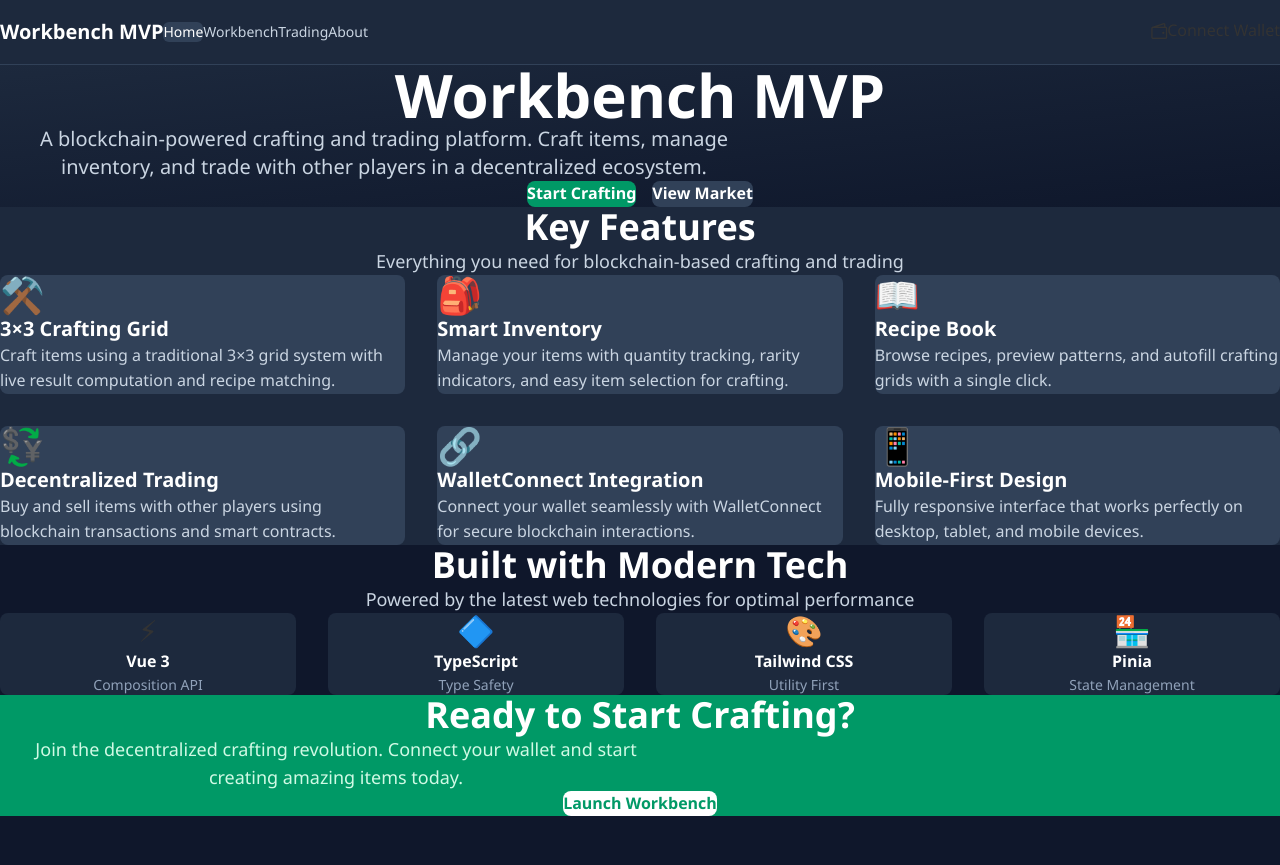
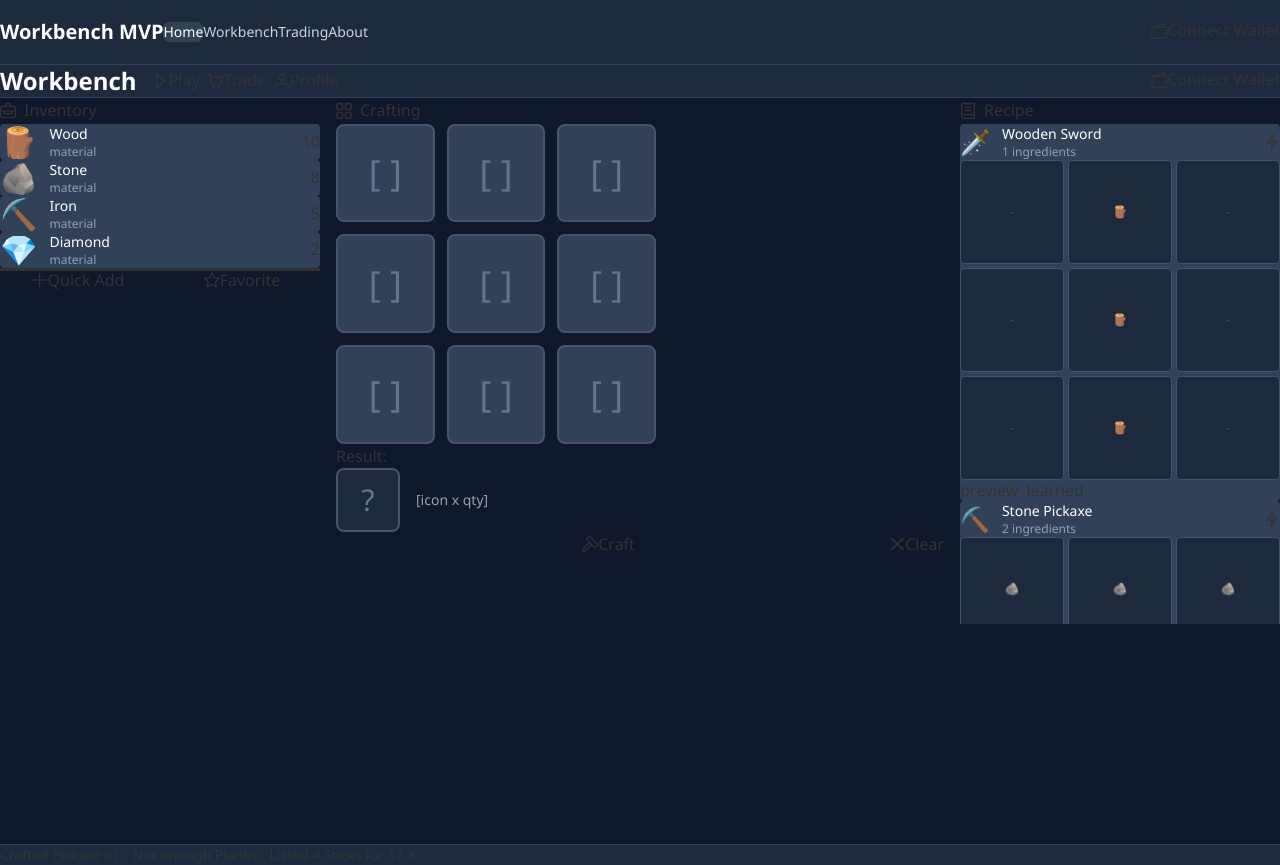
Before and after one commit to thundernan/workbench, a Vue app in the folder client/: page / in a window 1280 px wide. Built offline with nearby package versions, Linux system fonts and the light colour scheme.

Commit message:
feat: Revamp CraftingGrid and Home page layout for improved user experience

```diff
--- a/client/src/views/Home.vue
+++ b/client/src/views/Home.vue
@@ -1,168 +1,269 @@
 <template>
-  <div class="home bg-slate-900 min-h-screen">
-    <!-- Hero Section -->
-    <div class="relative bg-gradient-to-br from-slate-800 to-slate-900 py-20">
-      <div class="max-w-7xl mx-auto px-4 sm:px-6 lg:px-8">
-        <div class="text-center">
-          <h1 class="text-4xl md:text-6xl font-bold text-white mb-6">
-            Workbench MVP
-          </h1>
-          <p class="text-xl text-slate-300 mb-8 max-w-3xl mx-auto">
-            A blockchain-powered crafting and trading platform. Craft items, manage inventory, and trade with other players in a decentralized ecosystem.
-          </p>
-          <div class="flex flex-col sm:flex-row gap-4 justify-center">
-            <router-link
-              to="/workbench"
-              class="bg-emerald-600 hover:bg-emerald-700 text-white px-8 py-3 rounded-lg font-semibold transition-colors duration-200"
-            >
-              Start Crafting
-            </router-link>
-            <router-link
-              to="/trading"
-              class="bg-slate-700 hover:bg-slate-600 text-white px-8 py-3 rounded-lg font-semibold transition-colors duration-200"
-            >
-              View Market
-            </router-link>
+  <div class="home bg-slate-900 min-h-screen flex flex-col">
+    <!-- Header -->
+    <header class="bg-slate-800 border-b border-slate-700 px-6 py-4">
+      <div class="flex items-center justify-between">
+        <div class="flex items-center gap-4">
+          <h1 class="text-2xl font-bold text-white">Workbench</h1>
+          <div class="flex gap-2">
+            <Button
+              label="Play"
+              icon="pi pi-play"
+              severity="success"
+              size="small"
+              @click="$router.push('/workbench')"
+            />
+            <Button
+              label="Trade"
+              icon="pi pi-shopping-cart"
+              severity="info"
+              size="small"
+              outlined
+              @click="$router.push('/trading')"
+            />
+            <Button
+              label="Profile"
+              icon="pi pi-user"
+              severity="secondary"
+              size="small"
+              outlined
+            />
           </div>
         </div>
+        <WalletConnectButton />
+      </div>
+    </header>
+
+    <!-- Main Content - Desktop Layout -->
+    <div class="flex-1 flex p-4 gap-4">
+      <!-- Left Panel - Inventory -->
+      <div class="w-80 flex flex-col gap-4">
+        <Card class="flex-1">
+          <template #title>
+            <div class="flex items-center gap-2">
+              <i class="pi pi-briefcase"></i>
+              Inventory
+            </div>
+          </template>
+          <template #content>
+            <div class="space-y-2">
+              <div
+                v-for="invItem in inventoryStore.items"
+                :key="invItem.item.id"
+                class="flex items-center gap-3 p-2 bg-slate-700 rounded hover:bg-slate-600 transition-colors cursor-pointer"
+              >
+                <div class="text-3xl">{{ invItem.item.icon }}</div>
+                <div class="flex-1">
+                  <div class="text-white font-medium text-sm">{{ invItem.item.name }}</div>
+                  <div class="text-slate-400 text-xs">{{ invItem.item.category }}</div>
+                </div>
+                <Tag :value="invItem.quantity" severity="info" />
+              </div>
+
+              <div v-if="inventoryStore.items.length === 0" class="text-center py-8 text-slate-400">
+                <i class="pi pi-inbox text-4xl mb-2"></i>
+                <p>No items</p>
               </div>
             </div>
 
-    <!-- Features Section -->
-    <div class="py-20 bg-slate-800">
-      <div class="max-w-7xl mx-auto px-4 sm:px-6 lg:px-8">
-        <div class="text-center mb-16">
-          <h2 class="text-3xl md:text-4xl font-bold text-white mb-4">
-            Key Features
-          </h2>
-          <p class="text-slate-300 text-lg">
-            Everything you need for blockchain-based crafting and trading
-          </p>
+            <Divider />
+
+            <div class="flex gap-2">
+              <Button
+                label="Quick Add"
+                icon="pi pi-plus"
+                size="small"
+                outlined
+                class="flex-1"
+              />
+              <Button
+                label="Favorite"
+                icon="pi pi-star"
+                size="small"
+                outlined
+                class="flex-1"
+              />
+            </div>
+          </template>
+        </Card>
       </div>
 
-        <div class="grid grid-cols-1 md:grid-cols-2 lg:grid-cols-3 gap-8">
-          <!-- Crafting Feature -->
-          <div class="bg-slate-700 rounded-lg p-6 hover:bg-slate-600 transition-colors duration-200">
-            <div class="text-4xl mb-4">⚒️</div>
-            <h3 class="text-xl font-semibold text-white mb-3">3×3 Crafting Grid</h3>
-            <p class="text-slate-300">
-              Craft items using a traditional 3×3 grid system with live result computation and recipe matching.
-            </p>
+      <!-- Center Panel - Crafting -->
+      <div class="flex-1 flex flex-col gap-4">
+        <Card>
+          <template #title>
+            <div class="flex items-center gap-2">
+              <i class="pi pi-th-large"></i>
+              Crafting
             </div>
-
-          <!-- Inventory Feature -->
-          <div class="bg-slate-700 rounded-lg p-6 hover:bg-slate-600 transition-colors duration-200">
-            <div class="text-4xl mb-4">🎒</div>
-            <h3 class="text-xl font-semibold text-white mb-3">Smart Inventory</h3>
-            <p class="text-slate-300">
-              Manage your items with quantity tracking, rarity indicators, and easy item selection for crafting.
-            </p>
-          </div>
-
-          <!-- Recipe Book Feature -->
-          <div class="bg-slate-700 rounded-lg p-6 hover:bg-slate-600 transition-colors duration-200">
-            <div class="text-4xl mb-4">📖</div>
-            <h3 class="text-xl font-semibold text-white mb-3">Recipe Book</h3>
-            <p class="text-slate-300">
-              Browse recipes, preview patterns, and autofill crafting grids with a single click.
-            </p>
-          </div>
-
-          <!-- Trading Feature -->
-          <div class="bg-slate-700 rounded-lg p-6 hover:bg-slate-600 transition-colors duration-200">
-            <div class="text-4xl mb-4">💱</div>
-            <h3 class="text-xl font-semibold text-white mb-3">Decentralized Trading</h3>
-            <p class="text-slate-300">
-              Buy and sell items with other players using blockchain transactions and smart contracts.
-            </p>
-          </div>
-
-          <!-- Wallet Feature -->
-          <div class="bg-slate-700 rounded-lg p-6 hover:bg-slate-600 transition-colors duration-200">
-            <div class="text-4xl mb-4">🔗</div>
-            <h3 class="text-xl font-semibold text-white mb-3">WalletConnect Integration</h3>
-            <p class="text-slate-300">
-              Connect your wallet seamlessly with WalletConnect for secure blockchain interactions.
-            </p>
-          </div>
-
-          <!-- Responsive Feature -->
-          <div class="bg-slate-700 rounded-lg p-6 hover:bg-slate-600 transition-colors duration-200">
-            <div class="text-4xl mb-4">📱</div>
-            <h3 class="text-xl font-semibold text-white mb-3">Mobile-First Design</h3>
-            <p class="text-slate-300">
-              Fully responsive interface that works perfectly on desktop, tablet, and mobile devices.
-            </p>
-          </div>
-        </div>
+          </template>
+          <template #content>
+            <!-- 3x3 Grid -->
+            <div class="grid grid-cols-3 gap-3 mb-6 max-w-xs mx-auto">
+              <div
+                v-for="n in 9"
+                :key="n"
+                class="aspect-square rounded-lg border-2 border-slate-600 bg-slate-700 flex items-center justify-center text-4xl hover:border-emerald-400 transition-colors cursor-pointer"
+              >
+                <span class="text-slate-500">[ ]</span>
               </div>
             </div>
 
-    <!-- Tech Stack Section -->
-    <div class="py-20 bg-slate-900">
-      <div class="max-w-7xl mx-auto px-4 sm:px-6 lg:px-8">
-        <div class="text-center mb-16">
-          <h2 class="text-3xl md:text-4xl font-bold text-white mb-4">
-            Built with Modern Tech
-          </h2>
-          <p class="text-slate-300 text-lg">
-            Powered by the latest web technologies for optimal performance
-          </p>
+            <!-- Result -->
+            <Card class="bg-slate-700 border-slate-600">
+              <template #title>
+                <div class="text-base">Result:</div>
+              </template>
+              <template #content>
+                <div class="flex items-center gap-4">
+                  <div class="w-16 h-16 rounded-lg border-2 border-slate-600 bg-slate-800 flex items-center justify-center text-3xl">
+                    <span class="text-slate-500">?</span>
                   </div>
-
-        <div class="grid grid-cols-2 md:grid-cols-4 gap-8">
-          <div class="text-center">
-            <div class="bg-slate-800 rounded-lg p-6">
-              <div class="text-3xl mb-2">⚡</div>
-              <h3 class="text-white font-semibold">Vue 3</h3>
-              <p class="text-slate-400 text-sm">Composition API</p>
-            </div>
-          </div>
-          <div class="text-center">
-            <div class="bg-slate-800 rounded-lg p-6">
-              <div class="text-3xl mb-2">🔷</div>
-              <h3 class="text-white font-semibold">TypeScript</h3>
-              <p class="text-slate-400 text-sm">Type Safety</p>
-            </div>
-          </div>
-          <div class="text-center">
-            <div class="bg-slate-800 rounded-lg p-6">
-              <div class="text-3xl mb-2">🎨</div>
-              <h3 class="text-white font-semibold">Tailwind CSS</h3>
-              <p class="text-slate-400 text-sm">Utility First</p>
-            </div>
-          </div>
-          <div class="text-center">
-            <div class="bg-slate-800 rounded-lg p-6">
-              <div class="text-3xl mb-2">🏪</div>
-              <h3 class="text-white font-semibold">Pinia</h3>
-              <p class="text-slate-400 text-sm">State Management</p>
-            </div>
-          </div>
-        </div>
+                  <div class="flex-1 text-slate-400 text-sm">
+                    [icon x qty]
                   </div>
                 </div>
 
-    <!-- CTA Section -->
-    <div class="py-20 bg-emerald-600">
-      <div class="max-w-7xl mx-auto px-4 sm:px-6 lg:px-8 text-center">
-        <h2 class="text-3xl md:text-4xl font-bold text-white mb-4">
-          Ready to Start Crafting?
-        </h2>
-        <p class="text-emerald-100 text-lg mb-8 max-w-2xl mx-auto">
-          Join the decentralized crafting revolution. Connect your wallet and start creating amazing items today.
-        </p>
-        <router-link
-          to="/workbench"
-          class="bg-white text-emerald-600 hover:bg-emerald-50 px-8 py-3 rounded-lg font-semibold transition-colors duration-200 inline-block"
+                <div class="flex gap-2 mt-4">
+                  <Button
+                    label="Craft"
+                    icon="pi pi-hammer"
+                    severity="success"
+                    class="flex-1"
+                  />
+                  <Button
+                    label="Clear"
+                    icon="pi pi-times"
+                    severity="danger"
+                    outlined
+                  />
+                </div>
+              </template>
+            </Card>
+          </template>
+        </Card>
+      </div>
+
+      <!-- Right Panel - Recipe Book -->
+      <div class="w-80 flex flex-col gap-4">
+        <Card class="flex-1">
+          <template #title>
+            <div class="flex items-center gap-2">
+              <i class="pi pi-book"></i>
+              Recipe
+            </div>
+          </template>
+          <template #content>
+            <div class="space-y-2 mb-4">
+              <div
+                v-for="recipe in recipesStore.allRecipes"
+                :key="recipe.id"
+                class="p-3 bg-slate-700 rounded hover:bg-slate-600 transition-colors cursor-pointer"
               >
-          Launch Workbench
-        </router-link>
+                <div class="flex items-center gap-3">
+                  <div class="text-2xl">{{ recipe.result.icon }}</div>
+                  <div class="flex-1">
+                    <div class="text-white font-medium text-sm">{{ recipe.name }}</div>
+                    <div class="text-slate-400 text-xs">{{ recipe.ingredients.length }} ingredients</div>
+                  </div>
+                  <Button
+                    icon="pi pi-bolt"
+                    size="small"
+                    text
+                    rounded
+                    severity="success"
+                    v-tooltip.left="'Autofill'"
+                  />
+                </div>
+
+                <!-- Preview Grid -->
+                <div class="grid grid-cols-3 gap-1 mt-2">
+                  <div
+                    v-for="(cell, idx) in getRecipeGridFlat(recipe)"
+                    :key="idx"
+                    class="aspect-square rounded border border-slate-600 bg-slate-800 flex items-center justify-center text-xs"
+                  >
+                    <span v-if="cell">{{ cell.icon }}</span>
+                    <span v-else class="text-slate-600">-</span>
+                  </div>
+                </div>
+
+                <!-- Learned Badge -->
+                <div class="flex gap-2 mt-2">
+                  <Tag value="preview" severity="info" class="text-xs" />
+                  <Tag value="learned" severity="success" class="text-xs" />
                 </div>
         </div>
         </div>
           </template>
+        </Card>
+      </div>
+    </div>
+
+    <!-- Bottom - Notifications/Toasts -->
+    <div class="px-6 py-3 bg-slate-800 border-t border-slate-700">
+      <div class="flex items-center gap-3 text-sm">
+        <Tag value="Crafted Pickaxe x1" severity="success" />
+        <Tag value="Not enough Planks" severity="warn" />
+        <Tag value="Listed 4 Sticks for 12 X" severity="info" />
+      </div>
+    </div>
+
+    <ToastNotification />
+  </div>
+</template>
 
 <script setup lang="ts">
-// Home page component
+import { computed } from 'vue';
+import Button from 'primevue/button';
+import Card from 'primevue/card';
+import Tag from 'primevue/tag';
+import Divider from 'primevue/divider';
+import WalletConnectButton from '@/components/WalletConnectButton.vue';
+import ToastNotification from '@/components/ToastNotification.vue';
+import { useInventoryStore } from '@/stores/inventory';
+import { useRecipesStore } from '@/stores/recipes';
+import type { Recipe } from '@/types';
+
+const inventoryStore = useInventoryStore();
+const recipesStore = useRecipesStore();
+
+// Initialize data
+inventoryStore.initializeSampleItems();
+recipesStore.initializeRecipes();
+
+const getRecipeGridFlat = (recipe: Recipe) => {
+  const flat: any[] = [];
+  for (let i = 0; i < 3; i++) {
+    for (let j = 0; j < 3; j++) {
+      flat.push(recipe.grid[i][j]);
+    }
+  }
+  return flat;
+};
 </script>
+
+<style scoped>
+/* Custom scrollbar for better look */
+:deep(.p-card-content) {
+  max-height: calc(100vh - 300px);
+  overflow-y: auto;
+}
+
+:deep(.p-card-content)::-webkit-scrollbar {
+  width: 6px;
+}
+
+:deep(.p-card-content)::-webkit-scrollbar-track {
+  background: #1e293b;
+}
+
+:deep(.p-card-content)::-webkit-scrollbar-thumb {
+  background: #475569;
+  border-radius: 3px;
+}
+
+:deep(.p-card-content)::-webkit-scrollbar-thumb:hover {
+  background: #64748b;
+}
+</style>
```
Also changed, not shown: client/src/components/CraftingGrid.vue (+20 -15 lines). Lines whose indentation alone changed are shown as unchanged.
